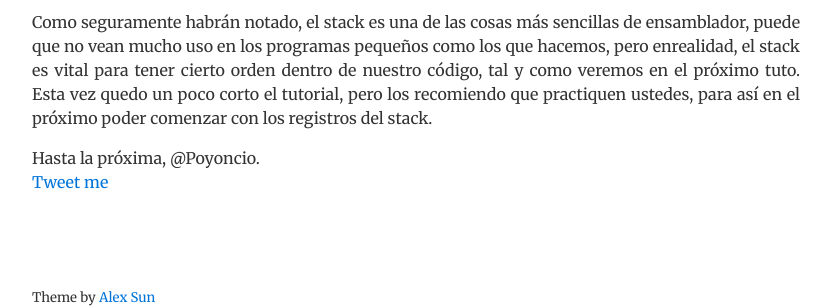
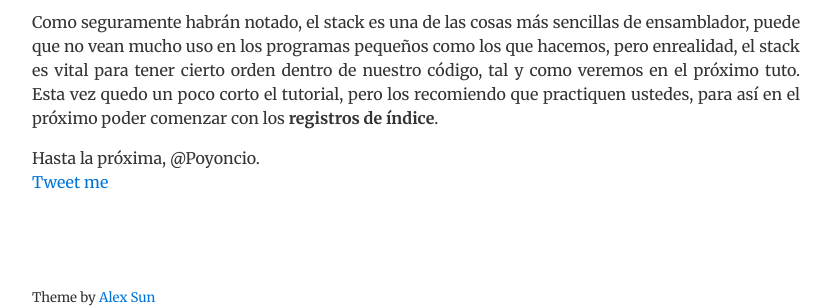
Before and after one commit to Poyoncio/poyoweb, a Jekyll site: the page built from _posts/2017-02-03-Curso-ensamblador-10-Stack.md, in a window 1280 px wide and 900 px high, scrolled down 2410 px. Shown: the part 544-852 px from the top of the window, without its empty margins (224-1055 px from the left). Built offline with Jekyll 4.4.1, drawn with Linux system fonts in a browser that asks for light colours; nearby versions of some CDN libraries; comment, search, counter and statistics services are not loaded.

Commit message:
Update 2017-02-03-Curso-ensamblador-10-Stack.md

````diff
--- a/_posts/2017-02-03-Curso-ensamblador-10-Stack.md
+++ b/_posts/2017-02-03-Curso-ensamblador-10-Stack.md
@@ -92,4 +92,4 @@ El siguiente pedazo de código es el mismo, una impresion por pantalla llamando
     int 0x80
 ```
 
-Como seguramente habrán notado, el stack es una de las cosas más sencillas de ensamblador, puede que no vean mucho uso en los programas pequeños como los que hacemos, pero enrealidad, el stack es vital para tener cierto orden dentro de nuestro código, tal y como veremos en el próximo tuto. Esta vez quedo un poco corto el tutorial, pero los recomiendo que practiquen ustedes, para así en el próximo poder comenzar con los registros del stack.
+Como seguramente habrán notado, el stack es una de las cosas más sencillas de ensamblador, puede que no vean mucho uso en los programas pequeños como los que hacemos, pero enrealidad, el stack es vital para tener cierto orden dentro de nuestro código, tal y como veremos en el próximo tuto. Esta vez quedo un poco corto el tutorial, pero los recomiendo que practiquen ustedes, para así en el próximo poder comenzar con los **registros de índice**.
````
